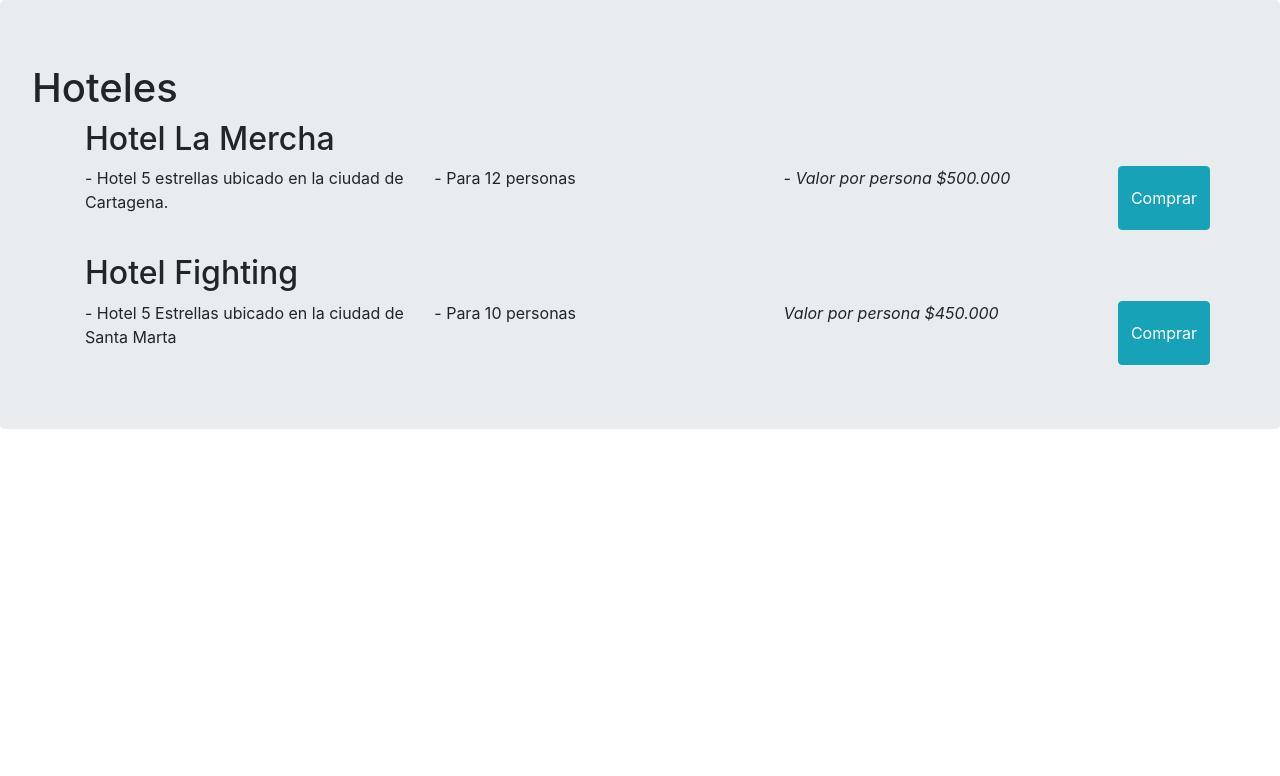
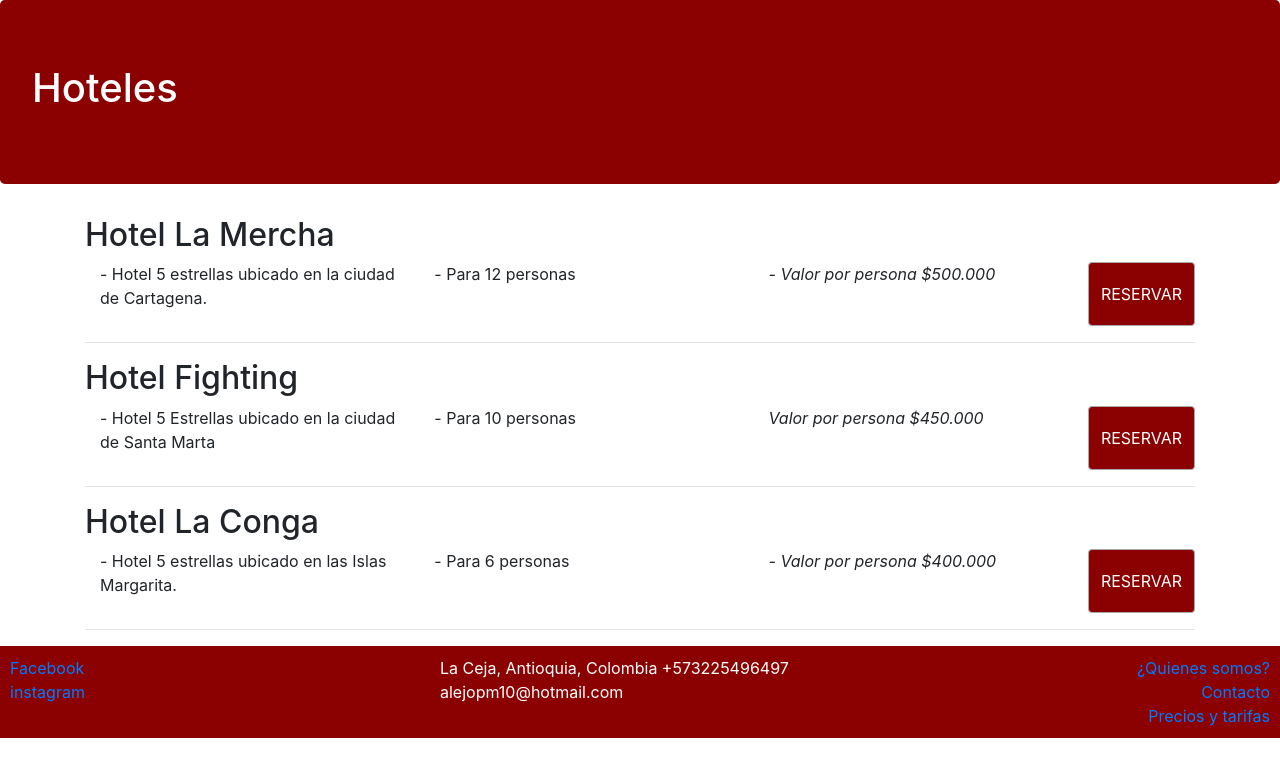
Before and after one commit to aperezmm/guia-hoteles, a website: page index.html in a window 1280 px wide. Drawn offline with nearby package versions, Linux system fonts and the light colour scheme.

Commit message:
Estilos con flex y footer

```diff
--- /dev/null
+++ b/css/style.css
@@ -0,0 +1,17 @@
+.jumbotron {
+    background-color: darkred;
+    color: white;
+}
+
+footer {
+    padding: 10px 10px 10px 10px;
+    background: darkred;
+    color: white;
+    margin-bottom: 10px;
+}
+
+.btn-reserva{
+    background: darkred;
+    color: white;
+    border-color: darkgray;
+}
--- a/index.html
+++ b/index.html
@@ -9,30 +9,64 @@
     <!-- Bootstrap CSS -->
     <link rel="stylesheet" href="node_modules/bootstrap/dist/css/bootstrap.min.css">
 
-    <title>Coursera</title>
+    <link rel="stylesheet" href="css/style.css">
+
+    <title>Guía hoteles</title>
 </head>
 
 <body>
     <div class="jumbotron">
         <h1>Hoteles</h1>
+    </div>
+
     <div class="container">
         <h2>Hotel La Mercha</h2>
-            <div class="row">
+        <div class="d-flex flex-wrap">
             <p class="col">- Hotel 5 estrellas ubicado en la ciudad de Cartagena.</p>
             <p class="col">- Para 12 personas</p>
             <p class="col"><em>- Valor por persona $500.000</em></p>
-                <button class="btn btn-info">Comprar</button>
+            <button class="btn btn-info btn-reserva">RESERVAR</button>
         </div>
-            <br>
+        <hr>
         <h2>Hotel Fighting</h2>
-            <div class="row">
+        <div class="d-flex flex-wrap">
             <p class="col">- Hotel 5 Estrellas ubicado en la ciudad de Santa Marta</p>
             <p class="col">- Para 10 personas</p>
             <p class="col"><em>Valor por persona $450.000</em></p>
-                <button class="btn btn-info">Comprar</button>
+            <button class="btn btn-info btn-reserva">RESERVAR</button>
+        </div>
+        <hr>
+        <h2>Hotel La Conga</h2>
+        <div class="d-flex flex-wrap">
+            <p class="col">- Hotel 5 estrellas ubicado en las Islas Margarita.</p>
+            <p class="col">- Para 6 personas</p>
+            <p class="col"><em>- Valor por persona $400.000</em></p>
+            <button class="btn btn-info btn-reserva">RESERVAR</button>
+        </div>
+        <hr>
+
+    </div>
+
+    <footer>
+        <div class="row">
+            <div class="col d-flex flex-column">
+                <a href="http://facebook.com">Facebook</a>
+                <a href="http://instagram.com">instagram</a>
+            </div>
+            <div class="col d-flex">
+                <address>
+                    La Ceja, Antioquia, Colombia
+                    +573225496497
+                    alejopm10@hotmail.com
+                </address>
+            </div>
+            <div class="col d-flex flex-column align-items-end flex-wrap">
+                <a href="">¿Quienes somos?</a>
+                <a href="">Contacto</a>
+                <a href="">Precios y tarifas</a>
             </div>
         </div>
-    </div>
+    </footer>
 
     <!-- Optional JavaScript -->
     <!-- jQuery first, then Popper.js, then Bootstrap JS -->
```
Lines whose indentation alone changed are shown as unchanged.
